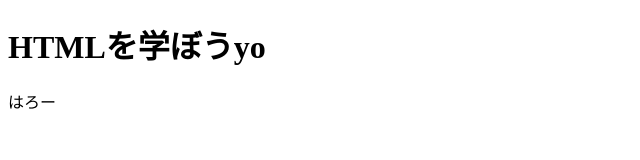
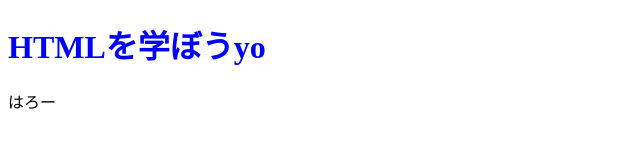
Before and after one commit to mugsag/mugen_web_page, a plain HTML site: page index.html in a window 1280 px wide. Shown: the whole page, without its empty margins (0-640 px from the left). Drawn offline with Linux system fonts and the light colour scheme.

Commit message:
thml、css

```diff
--- a/index.html
+++ b/index.html
@@ -5,7 +5,7 @@
     <title>はじめてのHTML</title>
 <style>
    h1{
-   　　color:brown;
+   color:blue;
    }
 </style>
 
```
